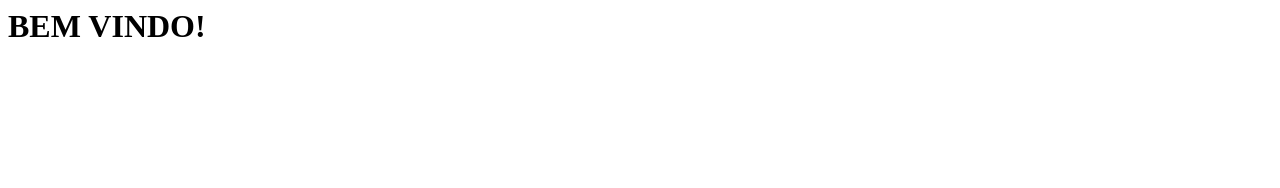
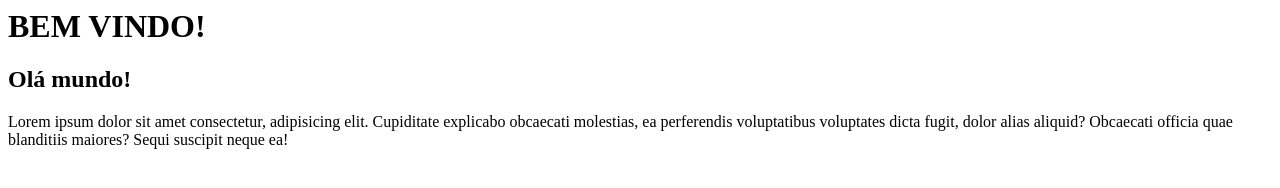
Before and after one commit to Dhriell/curso_github, a plain HTML site: page index.html in a window 1280 px wide. Drawn offline with Linux system fonts and the light colour scheme.

```diff
--- a/index.html
+++ b/index.html
@@ -1 +1,3 @@
 <h1>BEM VINDO!</h1>
+<h2>Olá mundo!</h2>
+<p>Lorem ipsum dolor sit amet consectetur, adipisicing elit. Cupiditate explicabo obcaecati molestias, ea perferendis voluptatibus voluptates dicta fugit, dolor alias aliquid? Obcaecati officia quae blanditiis maiores? Sequi suscipit neque ea!</p>
```
Also changed, not shown: empresa.txt, produtos.txt.
